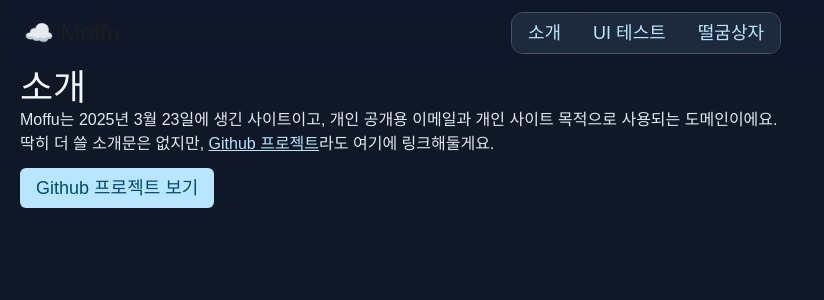
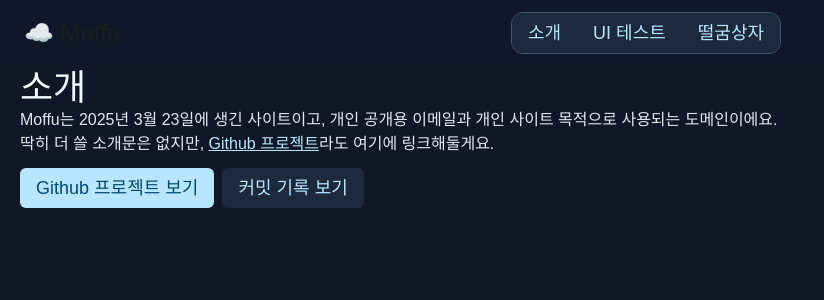
Before and after one commit to baboribo/moffu.me-front, a Next.js app: page /about in a window 1280 px wide. Shown: the top 300 px of the page, without its empty margins (0-824 px from the left). Built offline with nearby package versions, Linux system fonts and the light colour scheme; a web font is replaced by a local one.

Commit message:
feat: 페이지 이동 버튼 추가 - "커밋 기록 보기"

```diff
--- a/src/app/about/page.tsx
+++ b/src/app/about/page.tsx
@@ -19,6 +19,7 @@ export default function About() {
             </div>
             <div className='flex gap-2 mx-5'>
               <Button variant='primary' size='lg' href='https://github.com/Urooyo/moffu.me-front'>Github 프로젝트 보기</Button>
+              <Button variant='secondary' size='lg' href='https://github.com/Urooyo/moffu.me-front/commits/main/'>커밋 기록 보기</Button>
             </div>
           </div>
         </OvershootOut>
```
